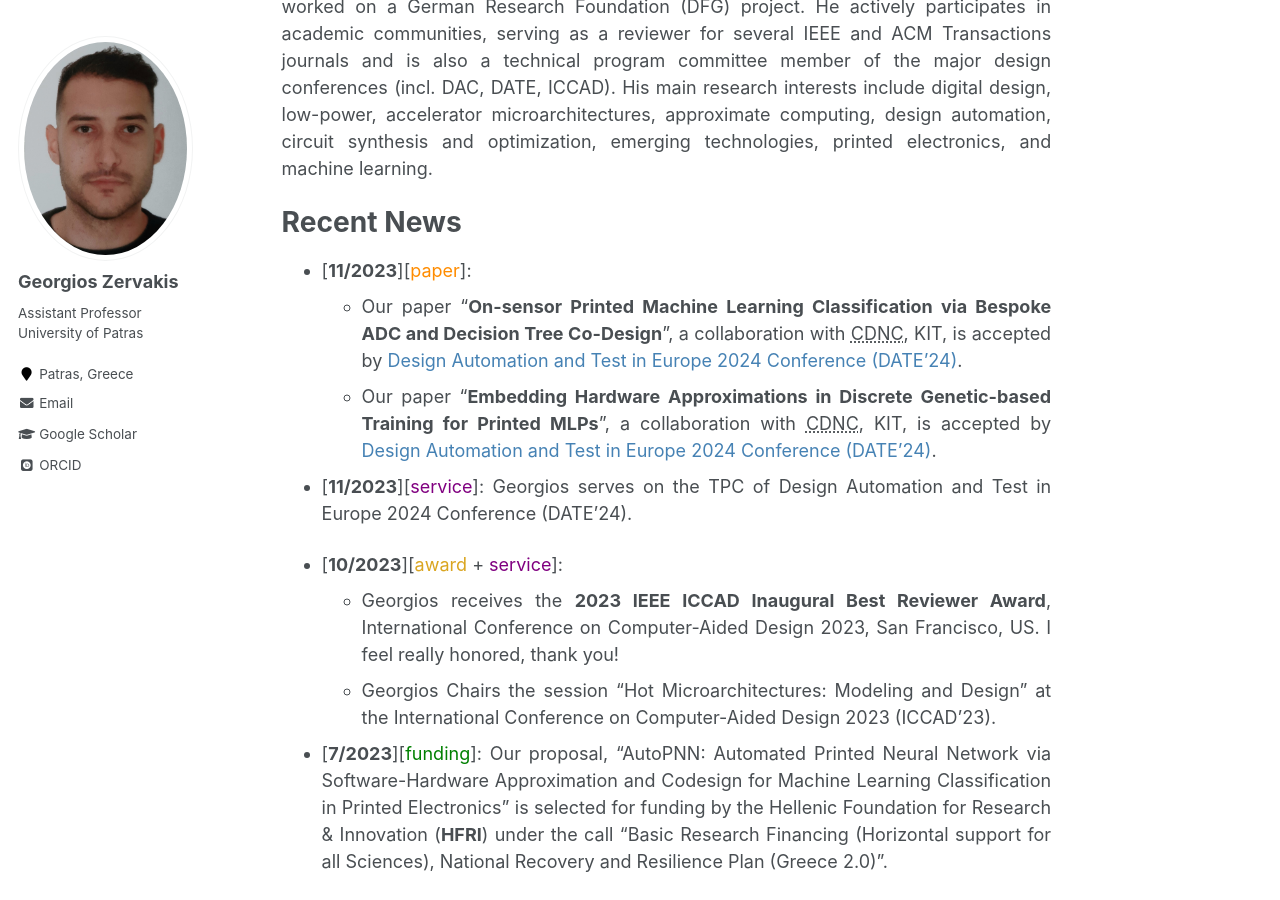
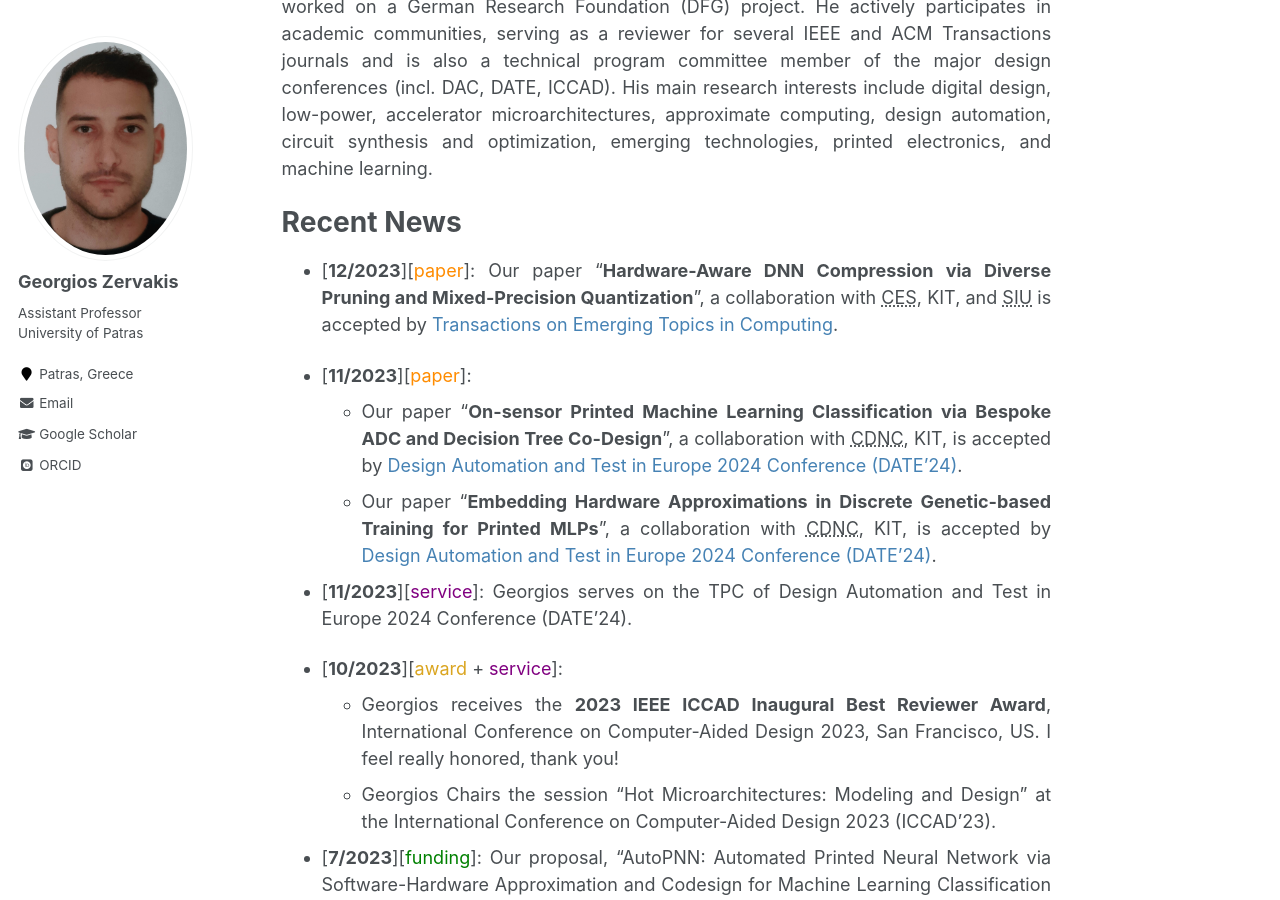
Before and after one commit to giozerv/giozerv.github.io, a Jekyll site: the page built from _pages/about.md, in a window 1280 px wide and 900 px high, scrolled down 491 px. Built offline with Jekyll 4.4.1, drawn with Linux system fonts in a browser that asks for light colours; some web fonts are replaced.

Commit message:
Update about.md

```diff
--- a/_pages/about.md
+++ b/_pages/about.md
@@ -21,6 +21,8 @@ Georgios Zervakis is an Assistant Professor at the [Department of Computer Engin
 
 Recent News
 ===
+* [**12/2023**][<span style="color:darkorange">paper</span>]: Our paper "**Hardware-Aware DNN Compression via Diverse Pruning and Mixed-Precision Quantization**", a collaboration with <a href="https://ces.itec.kit.edu/" class="underline">CES</a>, KIT, and <a href="https://siu.edu/" class="underline">SIU</a> is accepted by <span style="color:SteelBlue">Transactions on Emerging Topics in Computing</span>.
+
 * [**11/2023**][<span style="color:darkorange">paper</span>]:
   * Our paper "**On-sensor Printed Machine Learning Classification via Bespoke ADC and Decision Tree Co-Design**", a collaboration with <a href="https://cdnc.itec.kit.edu/" class="underline">CDNC</a>, KIT, is accepted by <span style="color:SteelBlue">Design Automation and Test in Europe 2024 Conference (DATE'24)</span>.
   * Our paper "**Embedding Hardware Approximations in Discrete Genetic-based Training for Printed MLPs**", a collaboration with <a href="https://cdnc.itec.kit.edu/" class="underline">CDNC</a>, KIT, is accepted by <span style="color:SteelBlue">Design Automation and Test in Europe 2024 Conference (DATE'24)</span>.
```
